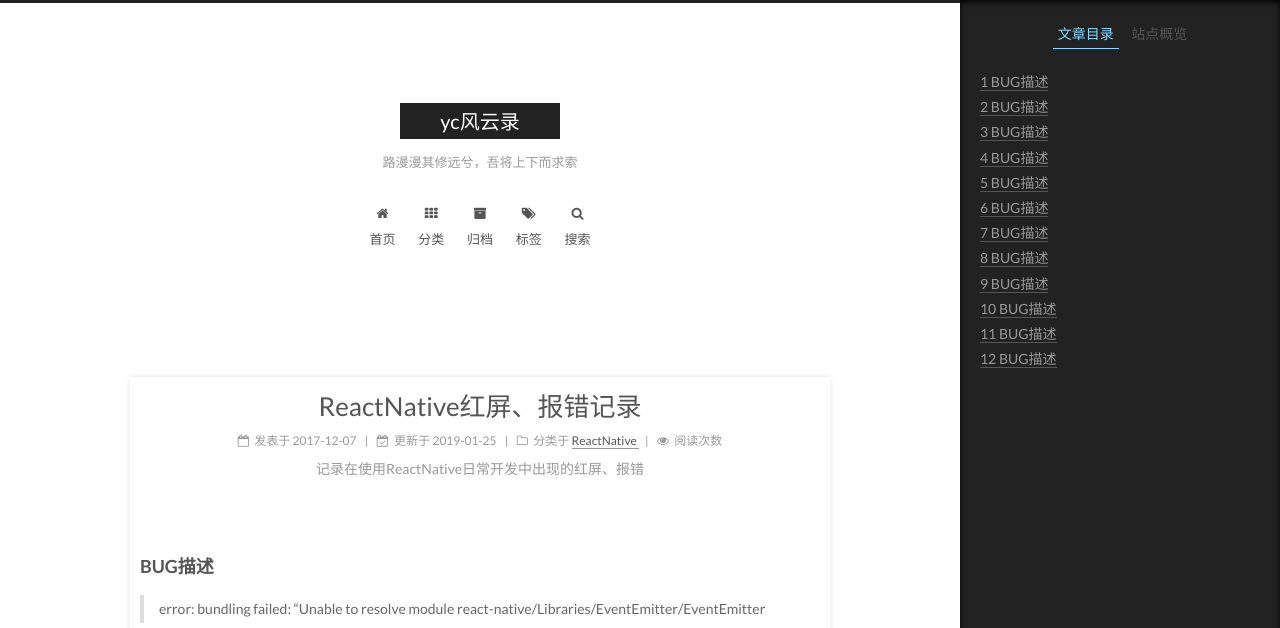
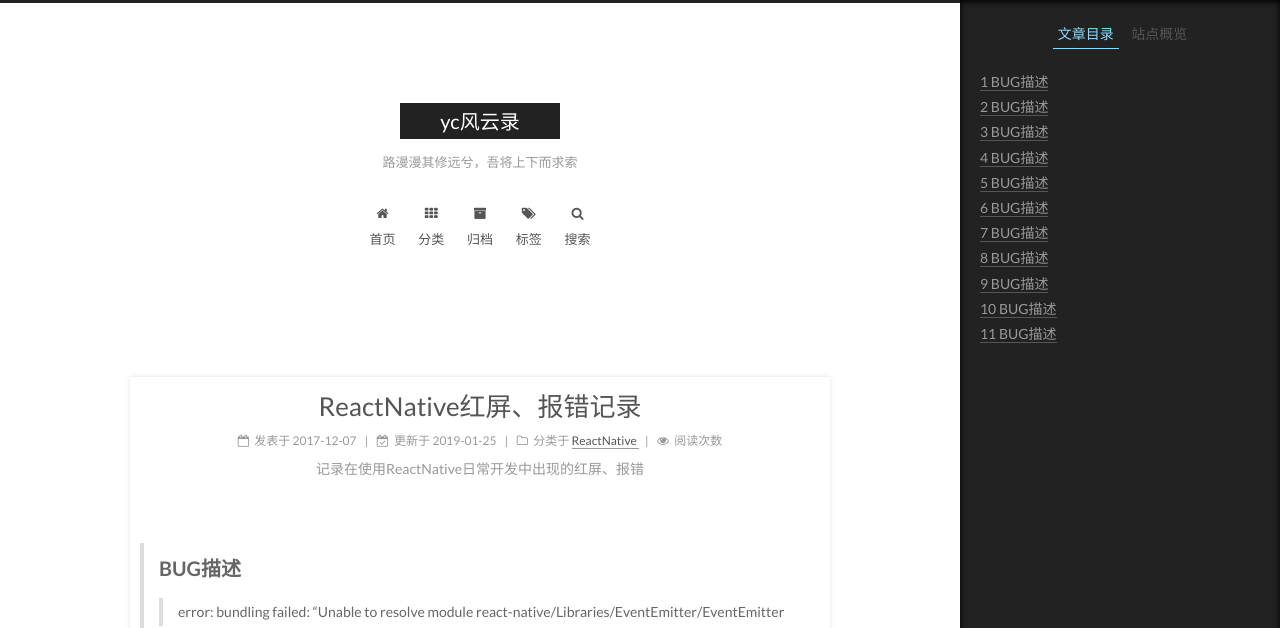
Before and after one commit to lyichao/lyichao.github.io, a Jekyll site: the page built from _posts/ReactNative/2017-12-07-ReactNative开发-红屏、报错记录.md, in a window 1280 px wide and 1400 px high. Shown: the top 628 px of the window. Built offline with Jekyll 4.4.1, drawn with Linux system fonts in a browser that asks for light colours; comment, search, counter and statistics services are not loaded; some of the changed text lies outside the part shown; grey boxes are pictures that could not be loaded.

Commit message:
修改文章

```diff
--- a/_posts/ReactNative/2017-12-07-ReactNative开发-红屏、报错记录.md
+++ b/_posts/ReactNative/2017-12-07-ReactNative开发-红屏、报错记录.md
@@ -7,20 +7,19 @@ tags: BUG/问题
 updated: 2019-01-25 17:30:08
 ---
 
-
-### BUG描述
-
-> error: bundling failed: "Unable to resolve module react-native/Libraries/EventEmitter/EventEmitter
-
-![](https://upload-images.jianshu.io/upload_images/8154981-af021544c224ad8d.png?imageMogr2/auto-orient/strip%7CimageView2/2/w/1240)
-
-#### 解决办法
-
-> 1.先把node_modules目录下的react-native-root-siblings删除
+> ## BUG描述
 >
-> 2.再把根目录下package.json里的react-native-root-toast删除
+> > error: bundling failed: "Unable to resolve module react-native/Libraries/EventEmitter/EventEmitter
 >
-> 3.然后重新安装npm install react-native-root-toast --save
+> ![](https://upload-images.jianshu.io/upload_images/8154981-af021544c224ad8d.png?imageMogr2/auto-orient/strip%7CimageView2/2/w/1240)
+>
+> ### 解决办法
+>
+> >1.先把node_modules目录下的react-native-root-siblings删除
+> >
+> >2.再把根目录下package.json里的react-native-root-toast删除
+> >
+> >3.然后重新安装npm install react-native-root-toast --save
 
 
 
@@ -28,19 +27,19 @@ updated: 2019-01-25 17:30:08
 
 
 
-### BUG描述
-
-> A problem occurred configuring project ':app'.
+> ## BUG描述
 >
-> Could not resolve all dependencies for configuration ':app:_debugApk'.
+> >A problem occurred configuring project ':app'.
+> >
+> >Could not resolve all dependencies for configuration ':app:_debugApk'.
+> >
+> >Configuration with name 'default' not found.
 >
-> Configuration with name 'default' not found.
-
-![](https://upload-images.jianshu.io/upload_images/8154981-4d2bf9abea5f6ffb.png?imageMogr2/auto-orient/strip%7CimageView2/2/w/1240)
-
-#### 解决办法
-
-> 待补充
+> ![](https://upload-images.jianshu.io/upload_images/8154981-4d2bf9abea5f6ffb.png?imageMogr2/auto-orient/strip%7CimageView2/2/w/1240)
+>
+> ### 解决办法
+>
+> > 待补充
 
 
 
@@ -48,15 +47,15 @@ updated: 2019-01-25 17:30:08
 
 
 
-### BUG描述
-
-> Execution failed for task ':app:installDebug'.
+> ## BUG描述
 >
-> com.android.builder.testing.api.DeviceException: com.android.ddmlib.InstallException: Failed to finalize session : INSTALL_FAILED_UPDATE_INCOMPATIBLE: Package com.gs2000_rn signatures do not match the previously installed version; ignoring!
-
-#### 解决办法
-
-> 删除当前链接设备中已有的项目
+> >Execution failed for task ':app:installDebug'.
+> >
+> >com.android.builder.testing.api.DeviceException: com.android.ddmlib.InstallException: Failed to finalize session : INSTALL_FAILED_UPDATE_INCOMPATIBLE: Package com.gs2000_rn signatures do not match the previously installed version; ignoring!
+>
+> ### 解决办法
+>
+> > 删除当前链接设备中已有的项目
 
 
 
@@ -82,15 +81,15 @@ updated: 2019-01-25 17:30:08
 
 
 
-### BUG描述
-
-> Execution failed for task ':app:mergeDebugResources'.
+> ## BUG描述
 >
-> Error: Cannot create directory C:\Users\user\WebstormProjects\union\union\android\app\build\intermediates\incremental\mergeDebugResources\merged.dir\values
-
-#### 解决办法
-
-> 删除项目根目录下\android\app的build文件夹即可
+> >Execution failed for task ':app:mergeDebugResources'.
+> >
+> >Error: Cannot create directory C:\Users\user\WebstormProjects\union\union\android\app\build\intermediates\incremental\mergeDebugResources\merged.dir\values
+>
+> ### 解决办法
+>
+> > 删除项目根目录下\android\app的build文件夹即可
 
 
 
@@ -98,19 +97,19 @@ updated: 2019-01-25 17:30:08
 
 
 
-### BUG描述
-
-> What went wrong:
+> ## BUG描述
 >
-> Execution failed for task ':app:installRelease'.
+> >What went wrong:
+> >
+> >Execution failed for task ':app:installRelease'.
+> >
+> >com.android.builder.testing.api.DeviceException: com.android.ddmlib.InstallException: Failed to finalize session : INSTALL_FAILED_UPDATE_INCOMPATIBLE: Package com.union signatures do not match the previously installed version; ignoring!
 >
-> com.android.builder.testing.api.DeviceException: com.android.ddmlib.InstallException: Failed to finalize session : INSTALL_FAILED_UPDATE_INCOMPATIBLE: Package com.union signatures do not match the previously installed version; ignoring!
-
-![](https://upload-images.jianshu.io/upload_images/8154981-ab13d74752a3f371.png?imageMogr2/auto-orient/strip%7CimageView2/2/w/1240)
-
-#### 解决办法
-
-> 这是由于正在安装的APP与已安装再手机上的APP冲突引起的。直接删除手机上的APP即可。
+> ![](https://upload-images.jianshu.io/upload_images/8154981-ab13d74752a3f371.png?imageMogr2/auto-orient/strip%7CimageView2/2/w/1240)
+>
+> ### 解决办法
+>
+> >这是由于正在安装的APP与已安装再手机上的APP冲突引起的。直接删除手机上的APP即可。
 
 
 
@@ -118,17 +117,17 @@ updated: 2019-01-25 17:30:08
 
 
 
-### BUG描述
-
-> \* What went wrong:
+> ## BUG描述
 >
-> A problem occurred configuring project ':app'.
+> >* What went wrong:
+> >
+> >A problem occurred configuring project ':app'.
+> >
+> >SDK location not found. Define location with sdk.dir in the local.properties file or with an ANDROID_HOME environment variable.
 >
-> SDK location not found. Define location with sdk.dir in the local.properties file or with an ANDROID_HOME environment variable.
-
-#### 解决办法
-
-> 项目缺少android环境变量，从其他原生android项目根目录下复制一份local.properties文件到RN项目的android目录下即可！
+> ### 解决办法
+>
+> >项目缺少android环境变量，从其他原生android项目根目录下复制一份local.properties文件到RN项目的android目录下即可！
 
 
 
@@ -136,15 +135,15 @@ updated: 2019-01-25 17:30:08
 
 
 
-### BUG描述
-
-> 发布新的热更新版本时出现问题
+> ## BUG描述
 >
-> Cannot find module 'metro-bundler/src/babelRegisterOnly
-
-#### 解决办法
-
-> 根据问题查找得知是在高版本（0.52）以上在metro-bundler引用的路径错了。将node_modules\react-native-update\local-cli\lib\bundle.js的439行种的metro-bundler改成metro可成功运行！[参考文献](http://bbs.reactnative.cn/topic/4650/%E5%85%B3%E4%BA%8E%E7%83%AD%E6%9B%B4%E6%96%B0%E6%8A%A5%E9%94%99-cannot-find-module-metro-bundler-src-babelregisteronly/2)
+> >发布新的热更新版本时出现问题
+> >
+> >Cannot find module 'metro-bundler/src/babelRegisterOnly
+>
+> ### 解决办法
+>
+> > 根据问题查找得知是在高版本（0.52）以上在metro-bundler引用的路径错了。将node_modules\react-native-update\local-cli\lib\bundle.js的439行种的metro-bundler改成metro可成功运行！[参考文献
 
 
 
@@ -152,15 +151,15 @@ updated: 2019-01-25 17:30:08
 
 
 
-### BUG描述
-
-> SyntaxError:Strict mode does not allow function declarations in a lexically nested statement.
+> ## BUG描述
 >
-> react-native的源码问题，在use strict严苛模式下，不允许如上的方式声明函数，会编译不通过。
-
-#### 解决办法
-
-> 将react-native版本改成0.38.0或以上。
+> >SyntaxError:Strict mode does not allow function declarations in a lexically nested statement.
+> >
+> >react-native的源码问题，在use strict严苛模式下，不允许如上的方式声明函数，会编译不通过。
+>
+> ### 解决办法
+>
+> > 将react-native版本改成0.38.0或以上。
 
 
 
@@ -168,23 +167,23 @@ updated: 2019-01-25 17:30:08
 
 
 
-### BUG描述
-
-> A problem occurred configuring root project 'one'.
+> ## BUG描述
 >
-> Could not resolve all dependencies for configuration ':classpath'.
+> >A problem occurred configuring root project 'one'.
+> >
+> >Could not resolve all dependencies for configuration ':classpath'.
+> >
+> >Could not download builder.jar (com.android.tools.build:builder:2.2.3)
+> >
+> >Could not get resource 'https://jcenter.bintray.com/com/android/tools/build/builder/2.2.3/builder-2.2.3.jar'.
+> >
+> >Could not GET 'https://jcenter.bintray.com/com/android/tools/build/builder/2.2.3/builder-2.2.3.jar'.
+> >
+> >Read timed out
 >
-> Could not download builder.jar (com.android.tools.build:builder:2.2.3)
+> ### 解决办法
 >
-> Could not get resource 'https://jcenter.bintray.com/com/android/tools/build/builder/2.2.3/builder-2.2.3.jar'.
->
-> Could not GET 'https://jcenter.bintray.com/com/android/tools/build/builder/2.2.3/builder-2.2.3.jar'.
->
-> Read timed out
-
-#### 解决办法
-
-> 网络异常导致，保证网络的稳定下再次尝试基本可以解决
+> >网络异常导致，保证网络的稳定下再次尝试基本可以解决
 
 
 
@@ -192,17 +191,17 @@ updated: 2019-01-25 17:30:08
 
 
 
-### BUG描述
-
-> SDK location not found. Define location with sdk.dir in the local.properties file or with an ANDROID_HOME environment variable.
-
-#### 解决办法
-
-> SDK路径无效！
+> ## BUG描述
 >
-> 1.可以使用Android Studio打开该项目的android项目，Android Studio就会自动校正
+> >SDK location not found. Define location with sdk.dir in the local.properties file or with an ANDROID_HOME environment variable.
 >
-> 2.也可以打开local.properties文件，手动修改SDK路径
+> ### 解决办法
+>
+> >SDK路径无效！
+> >
+> >1.可以使用Android Studio打开该项目的android项目，Android Studio就会自动校正
+> >
+> >2.也可以打开local.properties文件，手动修改SDK路径
 
 
 
@@ -210,24 +209,24 @@ updated: 2019-01-25 17:30:08
 
 
 
-### BUG描述
-
-> 运行项目出现unable to load script from assets 'index.android.bundle'，
+> ## BUG描述
 >
-> unable to load script from assets 'index.android.bundle'错误
+> >运行项目出现unable to load script from assets 'index.android.bundle'，
+> >
+> >unable to load script from assets 'index.android.bundle'错误
+> >
+> >如图所示：
 >
-> 如图所示：
-
-![](https://upload-images.jianshu.io/upload_images/8154981-58ca6b024ed5ffc7.png?imageMogr2/auto-orient/strip%7CimageView2/2/w/1240)
-
-#### 解决办法
-
-> 1.进入项目的根目录
+> ![](https://upload-images.jianshu.io/upload_images/8154981-58ca6b024ed5ffc7.png?imageMogr2/auto-orient/strip%7CimageView2/2/w/1240)
 >
-> 2.在终端输入
+> ### 解决办法
 >
-> mkdir android/app/src/main/assets
->
-> 3.继续在终端输入
->
-> React-native bundle --platform Android --dev false --entry-file index.android.js --bundle-output android/app/src/main/assets/index.android.bundle --assets-dest android/app/src/main/res
+> >1.进入项目的根目录
+> >
+> >2.在终端输入
+> >
+> >mkdir android/app/src/main/assets
+> >
+> >3.继续在终端输入
+> >
+> >React-native bundle --platform Android --dev false --entry-file index.android.js --bundle-output android/app/src/main/assets/index.android.bundle --assets-dest android/app/src/main/res
```
Also changed, not shown: _posts/Android/2018-12-12-Android布局-GridView实现隔行(奇偶数)换颜色功能.md (+9 -8 lines).
